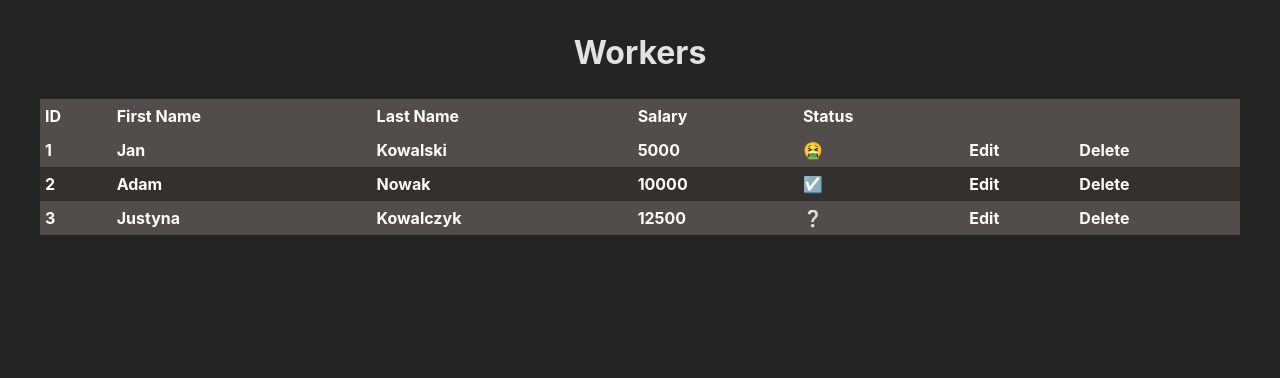
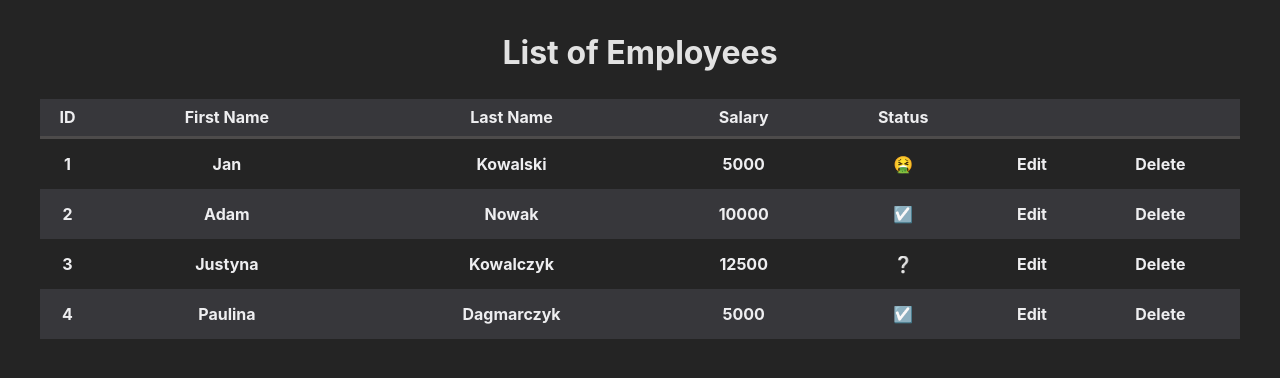
Before and after one commit to Brzozowski-Piotr-EDU/final-project-sda-employee-list, a React (Vite) app: page / in a window 1280 px wide. Shown: the top 378 px of the page. Built offline with nearby package versions, Linux system fonts and the light colour scheme.

Commit message:
Added detailed view of employee, added styling

```diff
--- a/package.json
+++ b/package.json
@@ -12,6 +12,7 @@
   "dependencies": {
     "react": "^18.2.0",
     "react-dom": "^18.2.0",
+    "react-router-dom": "^6.21.2",
     "sass": "^1.69.7"
   },
   "devDependencies": {
--- a/src/App.scss
+++ b/src/App.scss
@@ -1,30 +1,51 @@
-table.tb {
-  width: 1200px;
-  border-collapse: collapse;
-  background-color: #514d4d;
-
-  th,
-  td {
-    //border: solid 1px #777;
-    padding: 5px;
-  }
-
-  th {
-    color: white;
-    text-align: left;
-  }
-
-  th {
-  }
-
-  tr:nth-child(even) {
-    background-color: #343030;
-  }
-}
-
 main {
   display: flex;
   flex-direction: column;
   align-items: center;
   justify-content: center;
 }
+
+table.tb {
+  width: 1200px;
+  border-collapse: collapse;
+  background-color: #1c1c1e th, td {
+    //border: solid 1px #777;
+    padding: 5px;
+  }
+  thead {
+    background-color: #37373b;
+    line-height: 2.2;
+    tr {
+      border-bottom: solid #4d4b4b;
+    }
+  }
+
+  th {
+    color: #eeeef0;
+    text-align: center;
+  }
+
+  tbody {
+    tr {
+      line-height: 3;
+    }
+  }
+  tr.employee:nth-child(even) {
+    background-color: #37373b;
+  }
+
+  tr.employee:hover {
+    background-color: #757272;
+    cursor: pointer;
+  }
+  tr.employeeDetail {
+    background-color: #757272;
+  }
+}
+
+.buttonBack {
+  position: relative;
+  height: 35px;
+  width: 150px;
+  top: 30px;
+}
--- a/src/App.tsx
+++ b/src/App.tsx
@@ -1,6 +1,8 @@
 import { useState } from "react";
-import { Table } from "./componets/table";
+import { Table } from "./Table";
 import "./App.scss";
+import { Route, Routes } from "react-router";
+import { Details } from "./componets/Details";
 
 export type EmployeeStatus = "SICK_LEAVE" | "AVAILABLE";
 export interface Employee {
@@ -36,8 +38,8 @@ export const mockData: Employee[] = [
     salary: 10000,
     status: "AVAILABLE",
     birthdate: new Date("1995-02-01"),
-    address: "Warszawska 12",
-    city: "Warszawa",
+    address: "Poznańska 45a",
+    city: "Poznań",
     postalcode: "00-000",
     phonenumber: "+48 888 999 111",
   },
@@ -48,10 +50,22 @@ export const mockData: Employee[] = [
     salary: 12500,
     status: "ok",
     birthdate: new Date("1990-05-11"),
-    address: "Warszawska 12",
-    city: "Warszawa",
+    address: "Wrocławska 8b",
+    city: "Wrocław",
     postalcode: "00-000",
     phonenumber: "+48 111 555 000",
+  },
+  {
+    id: "4",
+    firstname: "Paulina",
+    lastname: "Dagmarczyk",
+    salary: 5000,
+    status: "AVAILABLE",
+    birthdate: new Date("1997-10-24"),
+    address: "Gdańska 54",
+    city: "Gdańsk",
+    postalcode: "00-000",
+    phonenumber: "+48 505 664 301",
   },
 ];
 
@@ -59,7 +73,7 @@ function App() {
   return (
     <>
       <main>
-        <h1>Workers</h1>
+        <h1>List of Employees</h1>
         <Table data={mockData} />
       </main>
     </>
--- a/src/componets/table.tsx
+++ b/src/Table.tsx
@@ -1,5 +1,7 @@
 import React, { useState } from "react";
-import { mockData } from "../App";
+import { mockData } from "./App";
+import { useNavigate } from "react-router-dom";
+import { RenderStatus } from "./componets/RenderStatus";
 
 export const Table = (props: { data: Employee[] }) => {
   const renderStatus = (status: EmployeeStatus): string => {
@@ -13,13 +15,12 @@ export const Table = (props: { data: Employee[] }) => {
         return "❔";
     }
   };
-
+  const navigate = useNavigate();
   const handleRowClick = (event: React.MouseEvent, item: Employee): void => {
     event.preventDefault();
-    console.log(item);
+    navigate("/details", { state: item });
   };
 
-  const [data, setData] = useState(mockData);
   return (
     <>
       <div>
@@ -38,16 +39,15 @@ export const Table = (props: { data: Employee[] }) => {
           <tbody>
             {props.data.map((item) => (
               <tr
+                className="employee"
                 key={item.id}
-                onClick={(event) =>
-                  handleRowClick(event, props.data[item.id - 1])
-                }
+                onClick={(event) => handleRowClick(event, item)}
               >
                 <th>{item.id}</th>
                 <th>{item.firstname}</th>
                 <th>{item.lastname}</th>
                 <th>{item.salary}</th>
-                <th>{renderStatus(item.status)}</th>
+                <th>{RenderStatus(item.status)}</th>
                 <th>Edit</th>
                 <th>Delete</th>
               </tr>
--- /dev/null
+++ b/src/componets/Details.tsx
@@ -0,0 +1,50 @@
+import { useLocation, useNavigate } from "react-router-dom";
+import { Employee } from "../App";
+import { RenderStatus } from "./RenderStatus";
+
+export function Details() {
+  const location = useLocation();
+  const data: Employee = location.state;
+
+  const navigate = useNavigate();
+  const handleButtonClick = (): void => {
+    navigate("/");
+  };
+
+  return (
+    <>
+      <main>
+        <h1>
+          {data.firstname} {data.lastname} (ID: {data.id})
+        </h1>
+        <table className="tb">
+          <thead>
+            <tr>
+              <th>Birth Date</th>
+              <th>City</th>
+              <th>Address</th>
+              <th>Postal Code</th>
+              <th>Phone Number</th>
+              <th>Salary</th>
+              <th>Status</th>
+            </tr>
+          </thead>
+          <tbody>
+            <tr className="employeeDetail">
+              <th>{data.birthdate.toLocaleDateString()}</th>
+              <th>{data.city}</th>
+              <th>{data.address}</th>
+              <th>{data.postalcode}</th>
+              <th>{data.phonenumber}</th>
+              <th>{data.salary}</th>
+              <th>{RenderStatus(data.status)}</th>
+            </tr>
+          </tbody>
+        </table>
+        <button className="buttonBack" onClick={handleButtonClick}>
+          Back
+        </button>
+      </main>
+    </>
+  );
+}
--- /dev/null
+++ b/src/componets/RenderStatus.tsx
@@ -0,0 +1,14 @@
+import React from "react";
+import { EmployeeStatus } from "./App";
+
+export const RenderStatus = (status: EmployeeStatus): string => {
+  switch (status) {
+    case "SICK_LEAVE":
+      return "🤮";
+
+    case "AVAILABLE":
+      return "☑️";
+    default:
+      return "❔";
+  }
+};
--- a/src/main.tsx
+++ b/src/main.tsx
@@ -2,9 +2,24 @@ import React from "react";
 import ReactDOM from "react-dom/client";
 import App from "./App.tsx";
 import "./index.scss";
+import { RouterProvider, createBrowserRouter } from "react-router-dom";
+import { Details } from "./componets/Details.tsx";
+
+const router = createBrowserRouter([
+  {
+    path: "/",
+    element: <App />,
+  },
+  {
+    path: "/details",
+    element: <Details />,
+  },
+]);
 
 ReactDOM.createRoot(document.getElementById("root")!).render(
   <React.StrictMode>
-    <App />
+    <div>
+      <RouterProvider router={router} />
+    </div>
   </React.StrictMode>
 );
```
Also changed, not shown: src/componets/Add.tsx (added), 1 other file (tests, documents, lock files or other folders).
